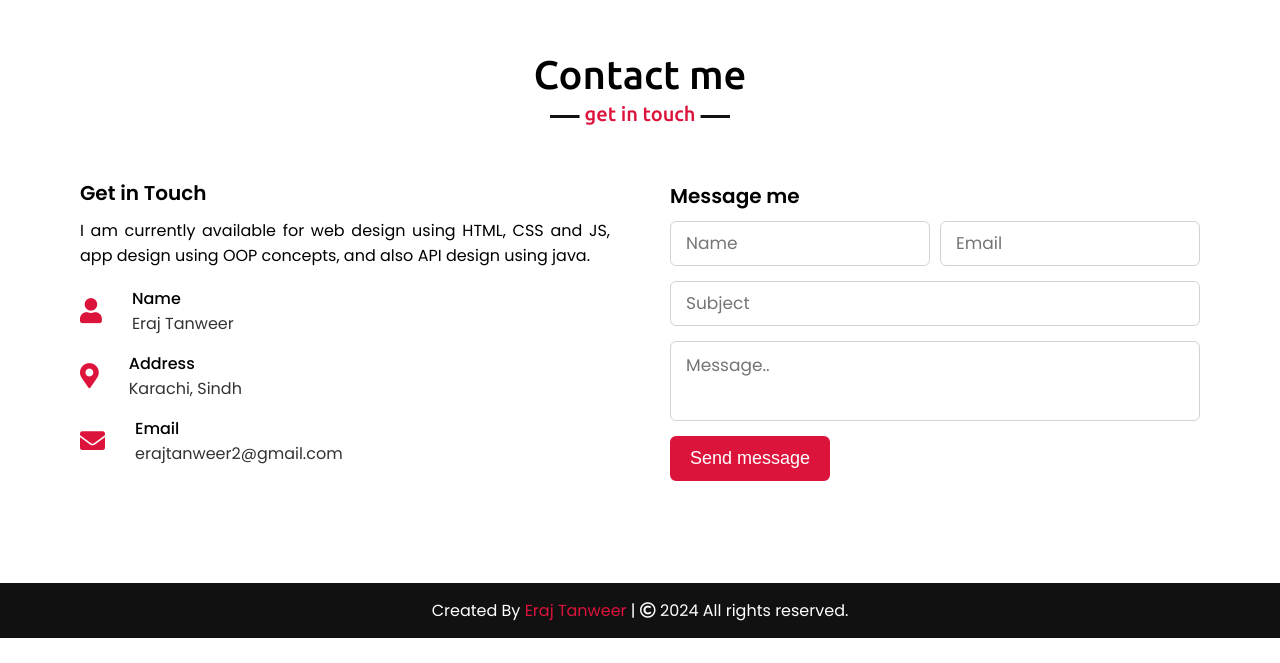
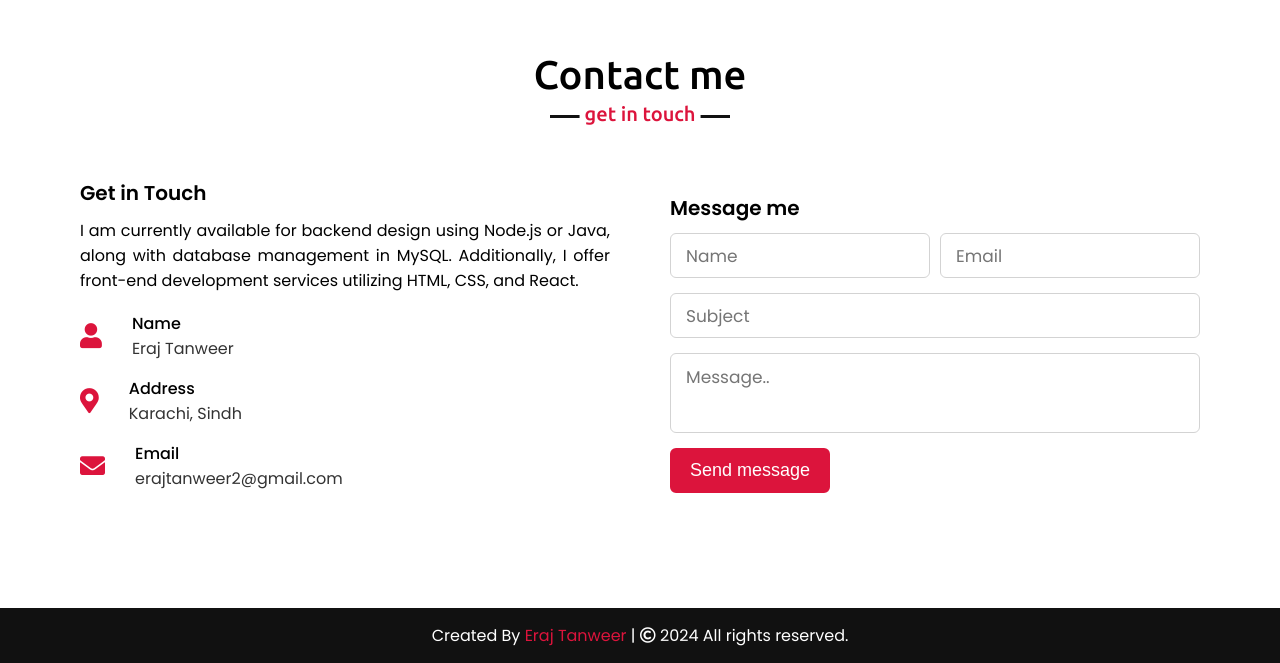
Before and after one commit to ErajT/Personal-Portfolio, a plain HTML site: page index.html in a window 1280 px wide. Shown: the part 2854-3517 px from the top of the page. Before the commit the page ends 3492 px from the top, so only its background shows below. Drawn offline with nearby package versions, Linux system fonts and the light colour scheme; a script that the page names is missing.

Commit message:
finalized

```diff
--- a/index.html
+++ b/index.html
@@ -157,7 +157,7 @@
             <div class="contact-content">
                 <div class="column left">
                     <div class="text">Get in Touch</div>
-                    <p>I am currently available for web design using HTML, CSS and JS, app design using OOP concepts, and also API design using java.</p>
+                    <p>I am currently available for backend design using Node.js or Java, along with database management in MySQL. Additionally, I offer front-end development services utilizing HTML, CSS, and React.</p>
                     <div class="icons">
                         <div class="row">
                             <i class="fas fa-user"></i>
```
